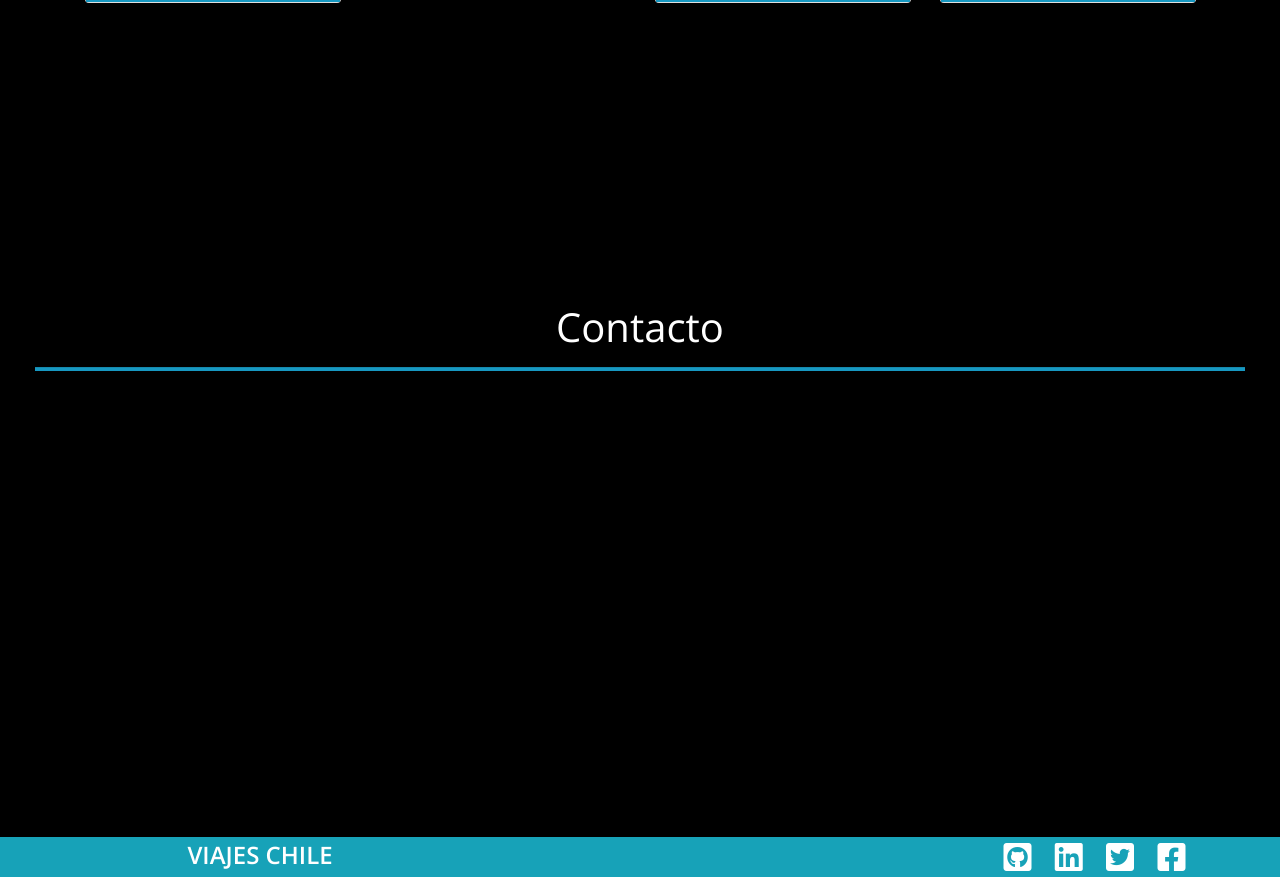
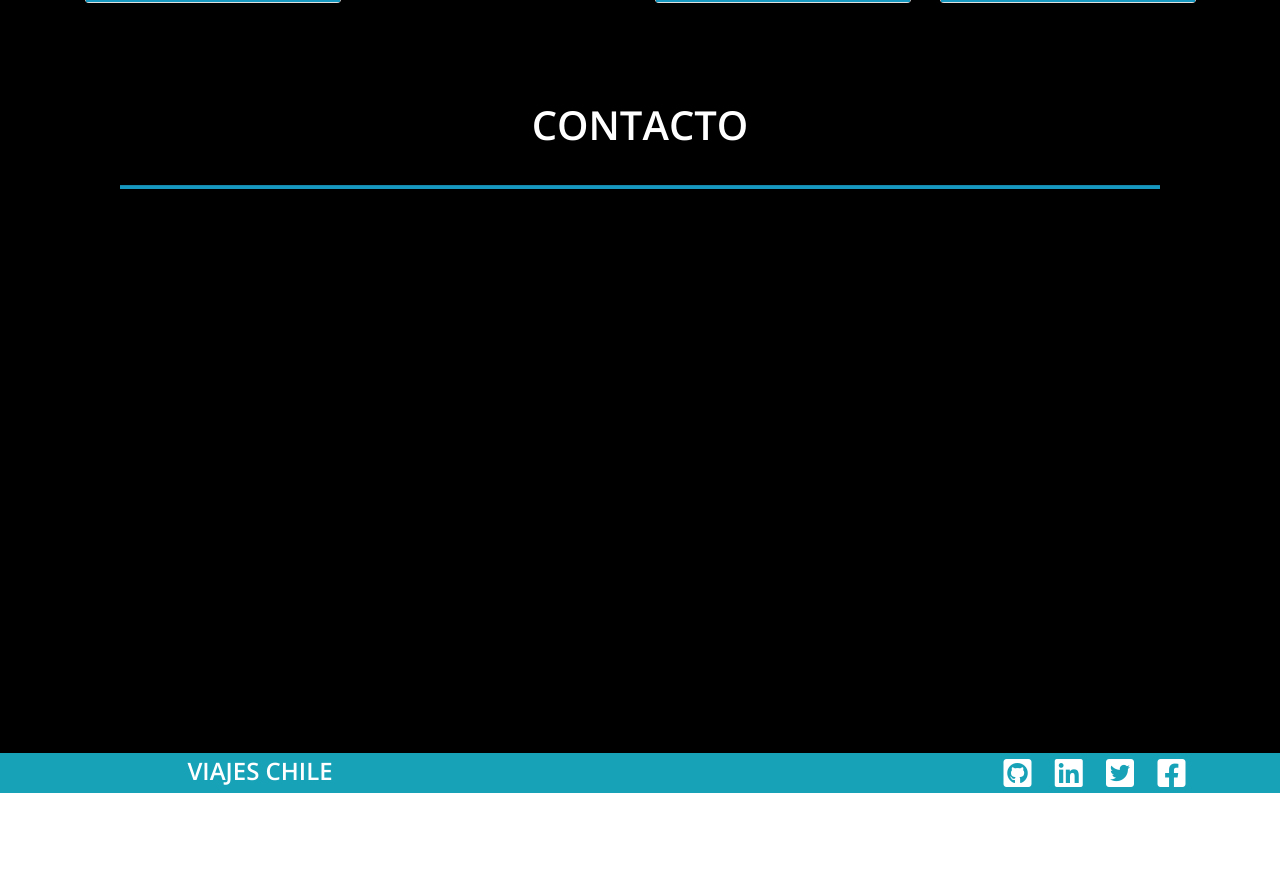
Before and after one commit to M-Bastidas/P-ViajesCh, a plain HTML site: page index.html in a window 1280 px wide. Shown: the part 1903-2780 px from the top of the page. After the commit the page ends 2696 px from the top, so only its background shows below. Drawn offline with nearby package versions, Linux system fonts and the light colour scheme; a script that the page names is missing.

Commit message:
agregado typeform mas nuevas correcciones

```diff
--- a/index.html
+++ b/index.html
@@ -25,7 +25,7 @@
 </head>
 
 <body>
-	<header>
+
 		<!-- Navbar -->
 		<nav class="navbar fixed-top navbar-expand-lg navbar-dark">
 			<div class="container">
@@ -62,6 +62,7 @@
 
 
 		<!-- Carrusel -->
+	<header>
 		<div id="carouselExampleIndicators" class="carousel slide" data-ride="carousel">
 			<ol class="carousel-indicators">
 				<li data-target="#carouselExampleIndicators" data-slide-to="0" class="active"></li>
@@ -100,13 +101,16 @@
 			<div class="row pt-5">
 				<div class="col">
 					<div class="parrafos">
-						<section>
+						<div>
 							<i class="ocultar-mostrar fas fa-plane fa-3x mx-2"></i>
-						</section>
+						</div>
 						<p class="textos">Lorem ipsum dolor sit amet consectetur adipisicing elit. Culpa modi quos
-							deleniti totam, provident aspernatur soluta? Eaque, cumque illo ea aliquid rem soluta exceptu Deserunt
-							voluptas eveniet blanditiis possimus nemo!. Lorem, ipsum dolor sit amet consectetur adipisicing
-							elit. Consectetur ullam magni, eaque doloribus cum tenetur itaque neque quam aspernatur delectus
+							deleniti totam, provident aspernatur soluta? Eaque, cumque illo ea aliquid rem soluta
+							exceptu Deserunt
+							voluptas eveniet blanditiis possimus nemo!. Lorem, ipsum dolor sit amet consectetur
+							adipisicing
+							elit. Consectetur ullam magni, eaque doloribus cum tenetur itaque neque quam aspernatur
+							delectus
 							veritatis fuga praesentium numquam corporis eveniet, nobis, similique quis obcaecati!</p>
 					</div>
 				</div>
@@ -121,16 +125,16 @@
 							elit. Sed error, earum ipsum vero nulla minus omnis dolor quibusdam accusamus pariatur ut
 							eum
 							totam impedit consequatur similique dicta? Tenetur, voluptatibus inventore!</p>
-						<section>
+						<div>
 							<i class="ocultar-mostrar2 fa fa-anchor" aria-hidden="true"></i>
-						</section>
+						</div>
 					</div>
 				</div>
 				<div class="col">
 					<div class="parrafos">
-						<section>
+						<div>
 							<i class="ocultar-mostrar3 fa fa-car" aria-hidden="true"></i>
-						</section>
+						</div>
 						<p class="textos">Lorem ipsum dolor sit amet consectetur adipisicing elit. Culpa modi quos
 							deleniti
 							totam, provident aspernatur soluta? Eaque, cumque illo ea aliquid rem soluta excepturi.
@@ -145,7 +149,6 @@
 		</div>
 		</div>
 
-		<body>
 		<h2 id="destacados" class="destacados">Destacado</h2>
 		<hr class=linea>
 		<div class="container">
@@ -184,8 +187,7 @@
 							<p class="texto3" class="card-text">Lorem ipsum dolor sit amet consectetur adipisicing
 								elit.
 								Architecto, fuga, iusto expedita ut nulla tempore voluptatibus sed laborum deleniti
-									esse
-									inventore laboriosam consequatur? Aliquam, explicabo unde! Itaque ratione atque
+								esse inventore laboriosam consequatur? Aliquam, explicabo unde! Itaque ratione atque
 								aspernatur?</p>
 						</div>
 					</div>
@@ -206,12 +208,12 @@
 			</div>
 		</div>
 
-			<h3 id="contactos" class="contacto">Contacto</h3>
+		<!-- Sección contacto, incluyendo Typeform -->
+		<section id="contactos" class="container py-5">
+			<h1 class="font-weight-bold text-uppercase">Contacto</h1>
 			<hr>
-			<div id="contacto" class="typeform-widget" data-toggle="tooltip" data-placement="top"
-				title="Contacta con nosotros" data-url="------------typeform---------"
-				style="width: 60%; height: 450px;">
-			</div>
+			<div class="typeform-widget" data-url="https://form.typeform.com/to/ApuDHqh5?typeform-medium=embed-snippet"
+				style="width: 100%; height: 500px;"></div>
 			<script> (function () { var qs, js, q, s, d = document, gi = d.getElementById, ce = d.createElement, gt = d.getElementsByTagName, id = "typef_orm", b = "https://embed.typeform.com/"; if (!gi.call(d, id)) { js = ce.call(d, "script"); js.id = id; js.src = b + "embed.js"; q = gt.call(d, "script")[0]; q.parentNode.insertBefore(js, q) } })()</script>
 		</section>
 
@@ -224,10 +226,12 @@
 							title="Viaja junto a con nosotros">VIAJES CHILE</h4>
 					</div>
 					<div class="col-lg-8 text-right fa-iconos-credito pt-1 foot">
-					<a href="" target="_blank"><i class="fab fa-github-square fa-2x"></i></a>
-					<a href="" target="_blank"><i class="fab fa-linkedin fa-2x"></i></a>
-					<a href="" target="_blank"><i class="fab fa-twitter-square fa-2x"></i></a>
-					<a href="" target="_blank"><i class="fab fa-facebook-square fa-2x"></i></a>
+						<a href="https://github.com/M-Bastidas" target="_blank"><i
+								class="fab fa-github-square fa-2x"></i></a>
+						<a href="https://cl.linkedin.com" target="_blank"><i class="fab fa-linkedin fa-2x"></i></a>
+						<a href="https://twitter.com" target="_blank"><i class="fab fa-twitter-square fa-2x"></i></a>
+						<a href="https://es-la.facebook.com" target="_blank"><i
+								class="fab fa-facebook-square fa-2x"></i></a>
 					</div>
 				</div>
 			</div>
@@ -246,7 +250,4 @@
 		<script src="./assets/js/script.js"></script>
 </body>
 
-
-</body>
-
 </html>
```
Lines whose indentation alone changed are shown as unchanged.
